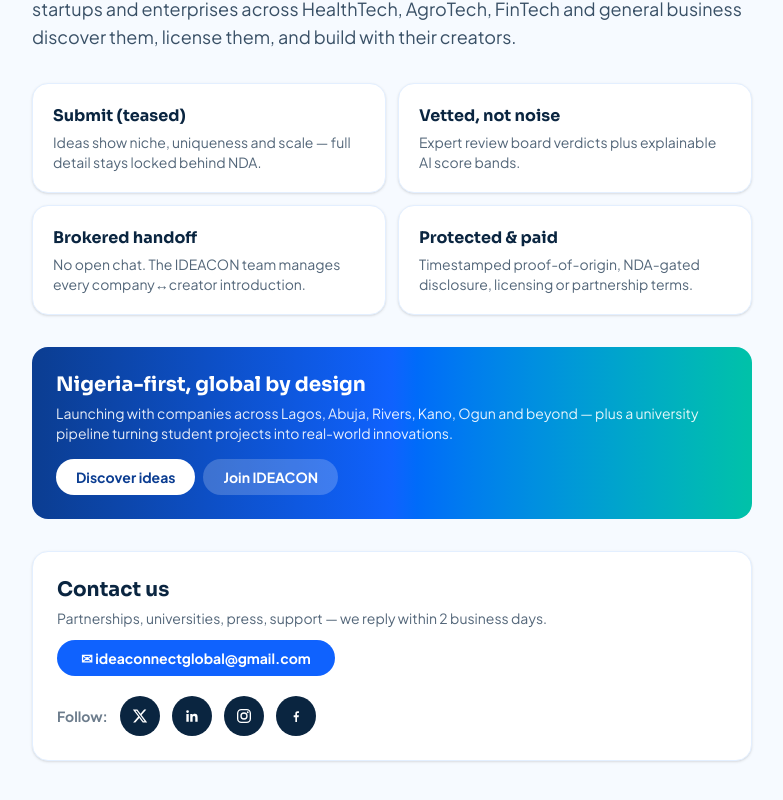
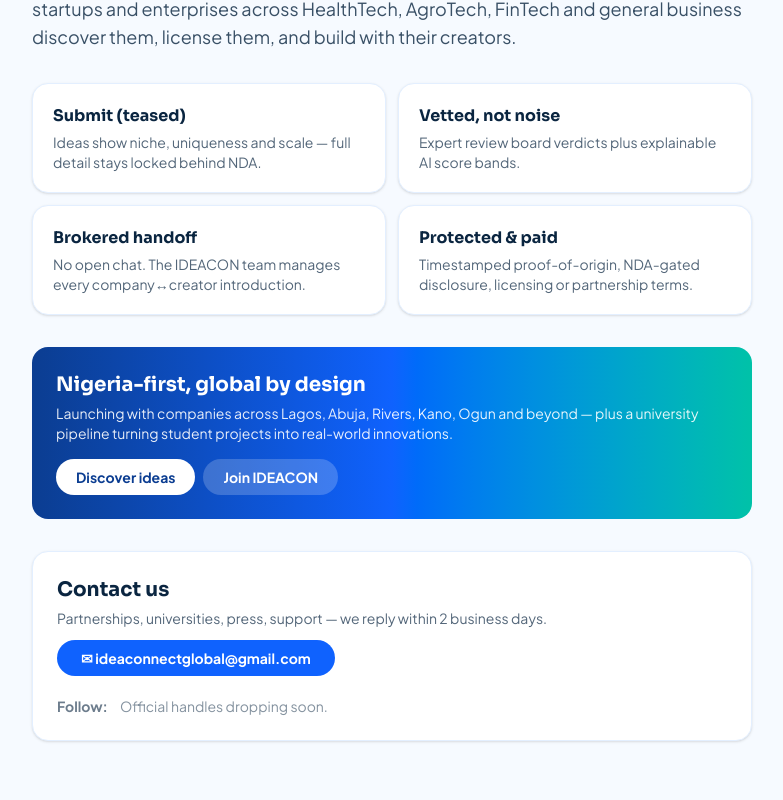
Before and after one commit to OnwuegbuchuAnthony/IDEACON, a Next.js app in the folder app/: page /about in a window 1280 px wide. Shown: the part 222-1022 px from the top of the page, without its empty margins (248-1031 px from the left). Built offline with nearby package versions, Linux system fonts and the light colour scheme; no server answers.

Commit message:
Hide social handles pending official links

```diff
--- a/app/app/about/page.tsx
+++ b/app/app/about/page.tsx
@@ -55,32 +55,7 @@
         </a>
         <div className="mt-5 flex items-center gap-3">
           <span className="text-sm font-bold text-ink/60">Follow:</span>
-          <a href="https://x.com/ideacon" target="_blank" rel="noopener noreferrer" aria-label="IDEACON on X" title="X"
-            className="flex h-10 w-10 items-center justify-center rounded-full bg-ink text-white hover:bg-primary-600">
-            <svg viewBox="0 0 24 24" className="h-4 w-4 fill-current" aria-hidden="true">
-              <path d="M18.244 2.25h3.308l-7.227 8.26 8.502 11.24H16.17l-5.214-6.817L4.99 21.75H1.68l7.73-8.835L1.254 2.25H8.08l4.713 6.231 5.451-6.231Zm-1.161 17.52h1.833L7.084 4.126H5.117l11.966 15.644Z" />
-            </svg>
-          </a>
-          <a href="https://www.linkedin.com/company/ideacon" target="_blank" rel="noopener noreferrer" aria-label="IDEACON on LinkedIn" title="LinkedIn"
-            className="flex h-10 w-10 items-center justify-center rounded-full bg-ink text-white hover:bg-primary-600">
-            <svg viewBox="0 0 24 24" className="h-4 w-4 fill-current" aria-hidden="true">
-              <path d="M20.45 20.45h-3.55v-5.57c0-1.33-.03-3.04-1.85-3.04-1.86 0-2.14 1.45-2.14 2.94v5.67H9.35V9h3.41v1.56h.05c.47-.9 1.63-1.85 3.36-1.85 3.6 0 4.27 2.37 4.27 5.46v6.28ZM5.34 7.43a2.06 2.06 0 1 1 0-4.12 2.06 2.06 0 0 1 0 4.12ZM7.12 20.45H3.55V9h3.57v11.45Z" />
-            </svg>
-          </a>
-          <a href="https://www.instagram.com/ideacon" target="_blank" rel="noopener noreferrer" aria-label="IDEACON on Instagram" title="Instagram"
-            className="flex h-10 w-10 items-center justify-center rounded-full bg-ink text-white hover:bg-primary-600">
-            <svg viewBox="0 0 24 24" className="h-4 w-4" fill="none" stroke="currentColor" strokeWidth="2" aria-hidden="true">
-              <rect x="2.5" y="2.5" width="19" height="19" rx="5.5" />
-              <circle cx="12" cy="12" r="4.5" />
-              <circle cx="17.6" cy="6.4" r="1.4" fill="currentColor" stroke="none" />
-            </svg>
-          </a>
-          <a href="https://www.facebook.com/ideacon" target="_blank" rel="noopener noreferrer" aria-label="IDEACON on Facebook" title="Facebook"
-            className="flex h-10 w-10 items-center justify-center rounded-full bg-ink text-white hover:bg-primary-600">
-            <svg viewBox="0 0 24 24" className="h-4 w-4 fill-current" aria-hidden="true">
-              <path d="M13.5 21v-7h2.4l.4-3h-2.8V9.1c0-.9.3-1.5 1.6-1.5h1.3V4.9c-.3 0-1.1-.1-2-.1-2 0-3.4 1.2-3.4 3.5V11H8.5v3H11v7h2.5Z" />
-            </svg>
-          </a>
+          <span className="text-sm text-ink/50">Official handles dropping soon.</span>
         </div>
       </section>
     </main>
```
